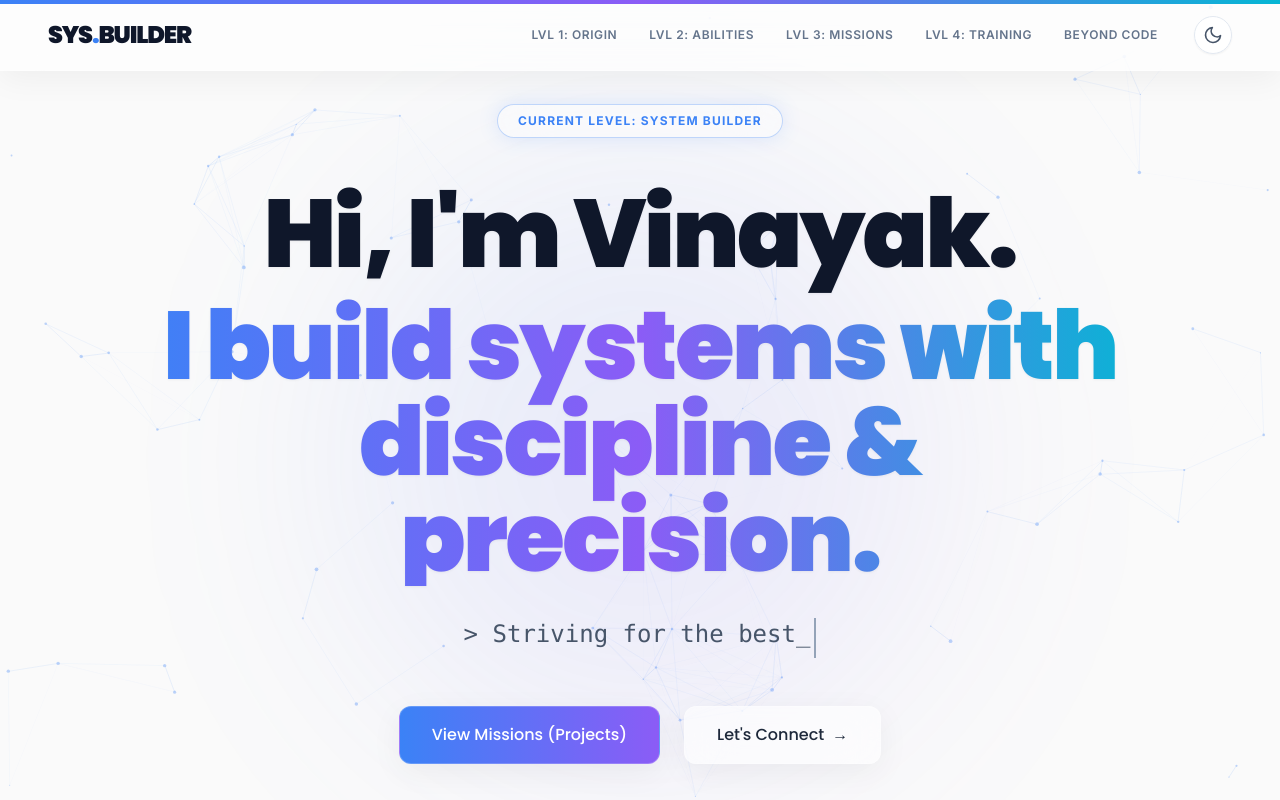
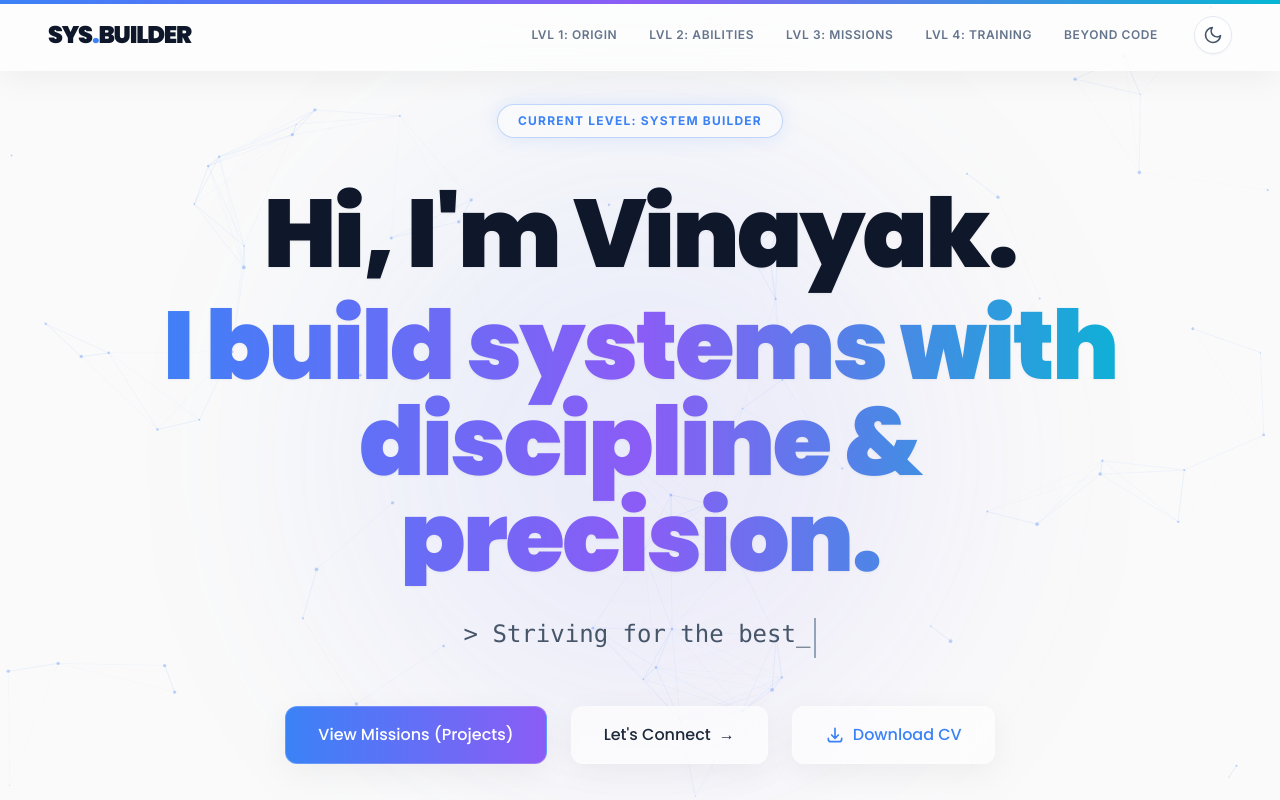
Before and after one commit to Vinayakrenjen/vinayak-portfolio, a React app: page / in a window 1280 px wide. Shown: the top 800 px of the page. Built offline with nearby package versions, Linux system fonts and the light colour scheme; the HTML template or start-up script is replaced by a standard one.

Commit message:
feat(hero): add animated download resume button to primary CTA group

```diff
--- a/src/App.jsx
+++ b/src/App.jsx
@@ -180,13 +180,16 @@ function App() {
               initial={{ opacity: 0, y: 20 }}
               animate={{ opacity: 1, y: 0 }}
               transition={{ delay: 2.2, duration: 0.5 }}
-              className="flex flex-col sm:flex-row gap-4 md:gap-6 justify-center w-full sm:w-auto"
+              className="flex flex-col sm:flex-row flex-wrap gap-4 md:gap-6 justify-center items-center w-full"
             >
-              <a href="#projects" className="px-8 py-4 glass-panel bg-gradient-to-r from-lvlBrand to-lvlPurple hover:from-lvlPurple hover:to-lvlCyan text-white font-display font-medium rounded-xl transition-all shadow-lg hover:shadow-xl hover:-translate-y-1 transform">
+              <a href="#projects" className="px-8 py-4 w-full sm:w-auto text-center glass-panel bg-gradient-to-r from-lvlBrand to-lvlPurple hover:from-lvlPurple hover:to-lvlCyan text-white font-display font-medium rounded-xl transition-all shadow-lg hover:shadow-xl hover:-translate-y-1 transform">
                 View Missions (Projects)
               </a>
-              <a href="#contact" className="px-8 py-4 glass-panel hover:bg-slate-100 dark:hover:bg-slate-800 text-slate-800 dark:text-white font-display font-medium rounded-xl transition-all shadow-sm hover:shadow-md hover:-translate-y-1 transform group flex items-center justify-center gap-2">
+              <a href="#contact" className="px-8 py-4 w-full sm:w-auto text-center glass-panel hover:bg-slate-100 dark:hover:bg-slate-800 text-slate-800 dark:text-white font-display font-medium rounded-xl transition-all shadow-sm hover:shadow-md hover:-translate-y-1 transform group flex items-center justify-center gap-2">
                 Let's Connect <span className="group-hover:translate-x-1 transition-transform">→</span>
+              </a>
+              <a href="/resume.pdf" download="Vinayak_R_Dinesh_Resume.pdf" className="px-8 py-4 w-full sm:w-auto text-center glass-panel border border-lvlBrand/30 hover:border-lvlBrand/60 text-lvlBrand dark:text-lvlCyan font-display font-medium rounded-xl transition-all shadow-sm hover:shadow-md hover:-translate-y-1 transform group flex items-center justify-center gap-2">
+                <svg className="w-5 h-5 group-hover:-translate-y-1 transition-transform" fill="none" viewBox="0 0 24 24" stroke="currentColor"><path strokeLinecap="round" strokeLinejoin="round" strokeWidth={2} d="M4 16v1a3 3 0 003 3h10a3 3 0 003-3v-1m-4-4l-4 4m0 0l-4-4m4 4V4" /></svg> Download CV
               </a>
             </motion.div>
           </motion.div>
```
